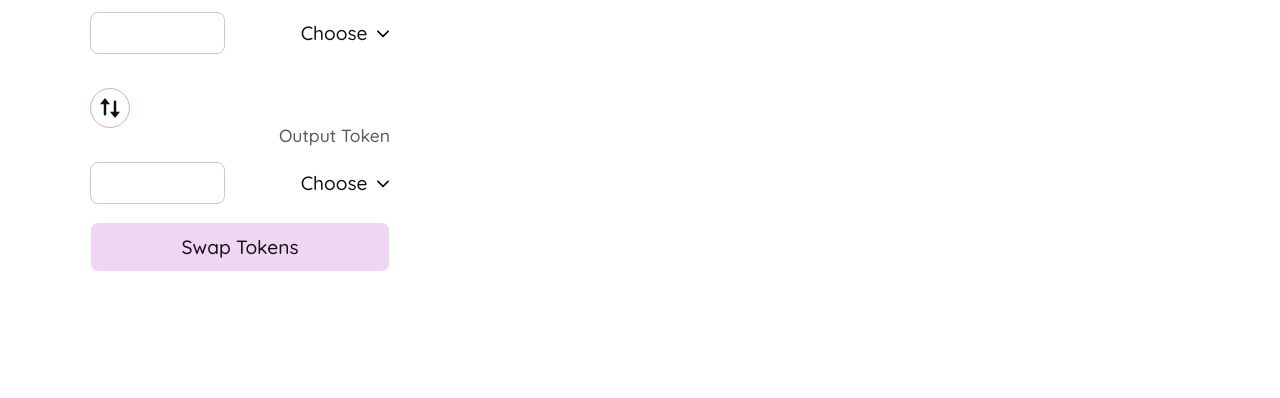
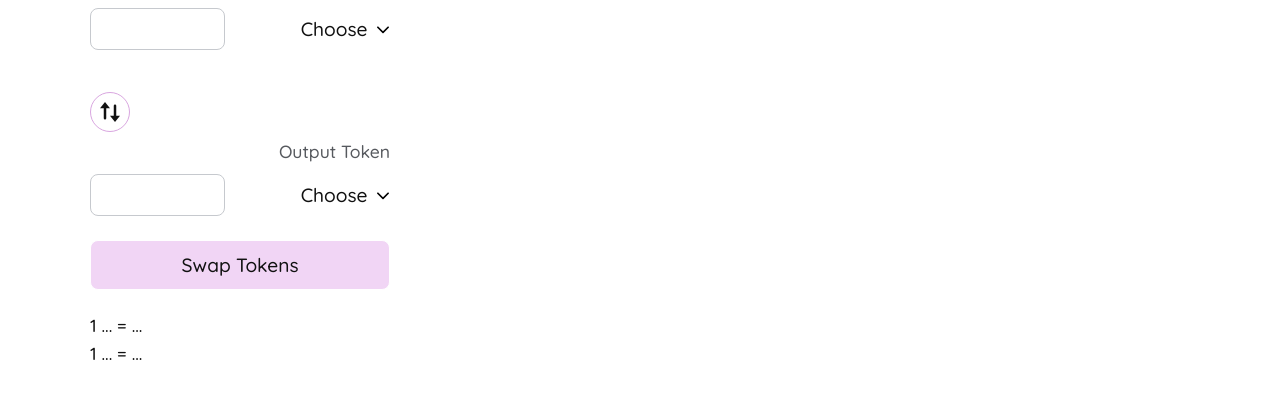
Before and after one commit to 0xNeit/dex-aggregator, a React (Create React App) app: page / in a window 1280 px wide. Shown: the part 146-544 px from the top of the page. Built offline with nearby package versions, Linux system fonts and the light colour scheme; no server answers; the HTML template or start-up script is replaced by a standard one; what web3 would draw is missing.

Commit message:
did some restyling

```diff
--- a/src/components/Layout.jsx
+++ b/src/components/Layout.jsx
@@ -99,7 +99,7 @@ const ChainSelect = styled.div`
     flex-direction: column;
     justify-content: flex-start;
     align-items: flex-start;
-    z-index: 1;
+    z-index: 2;
     border: 1px solid var(--light-dark);
     border-radius: 8px;
     `
--- a/src/pages/Swap.jsx
+++ b/src/pages/Swap.jsx
@@ -1,5 +1,6 @@
 import { useContext, useState } from "react"
 import EthereumContext from "../state/EthereumContext";
+import PriceContext from "../state/PriceContext";
 // import usePrice from "../hooks/usePrice";
 import styled from "styled-components";
 
@@ -89,10 +90,14 @@ const SwapButton = styled.button`
     border: 1px solid var(--background);
     border-radius: 8px;
     padding: 12px 0;
-    margin-top: 18px;
+    margin: 24px 0;
     &:hover {
         border: 1px solid var(--light-dark);
     }
+    `
+
+const SwapInfo = styled.div`
+    margin-bottom: 6px;
     `
 
 const Select = styled.button`
@@ -121,12 +126,10 @@ const Menu = styled.div`
     `
 
 const Label = styled.div`
+    position: relative;
     color: var(--dark-gray);
     margin-top: auto;
     margin-left: auto;
-    &:first-child {
-        margin-bottom: 16px;
-    }
 `
 
 const Middle = styled.div`
@@ -135,7 +138,7 @@ const Middle = styled.div`
     flex-direction: row;
     justify-content: flex-start;
     align-items: center;
-    margin: 16px 0;
+    margin: 24px 0;
 `
 
 
@@ -172,10 +175,17 @@ const TokenSelect = ({ tokens, token, setToken }) => {
 const SwapInterface = () => {
 
     const { chain } = useContext(EthereumContext)
+    const prices = useContext(PriceContext)
+
+    // Calculate swap info
+
+    function getSwapInfo() {
+        return `1 ... = ...`
+    }
 
     return (
         <StyledInterface>
-            <Label>Input Token</Label>
+            <Label style={{ marginBottom: "12px" }}>Input Token</Label>
                 <TokenSection>
                     <SwapInput></SwapInput>
                     <TokenSelect tokens={chain.tokens} token={chain.swap.tokenIn} setToken={chain.swap.setTokenIn}></TokenSelect>
@@ -184,13 +194,15 @@ const SwapInterface = () => {
                     <Switch>
                         <StyledImage src="/icons/switch.svg" />
                     </Switch>
-                    <Label>Output Token</Label>
+                    <Label style={{ top: "12px" }}>Output Token</Label>
                 </Middle>
             <TokenSection>
                 <Output></Output>
                 <TokenSelect tokens={chain.tokens} token={chain.swap.tokenOut} setToken={chain.swap.setTokenOut}></TokenSelect>
             </TokenSection>
             <SwapButton>Swap Tokens</SwapButton>
+            <SwapInfo>{getSwapInfo()}</SwapInfo>
+            <SwapInfo style={{ marginBottom: "0" }}>{getSwapInfo()}</SwapInfo>
         </StyledInterface>
     )
 }
```
